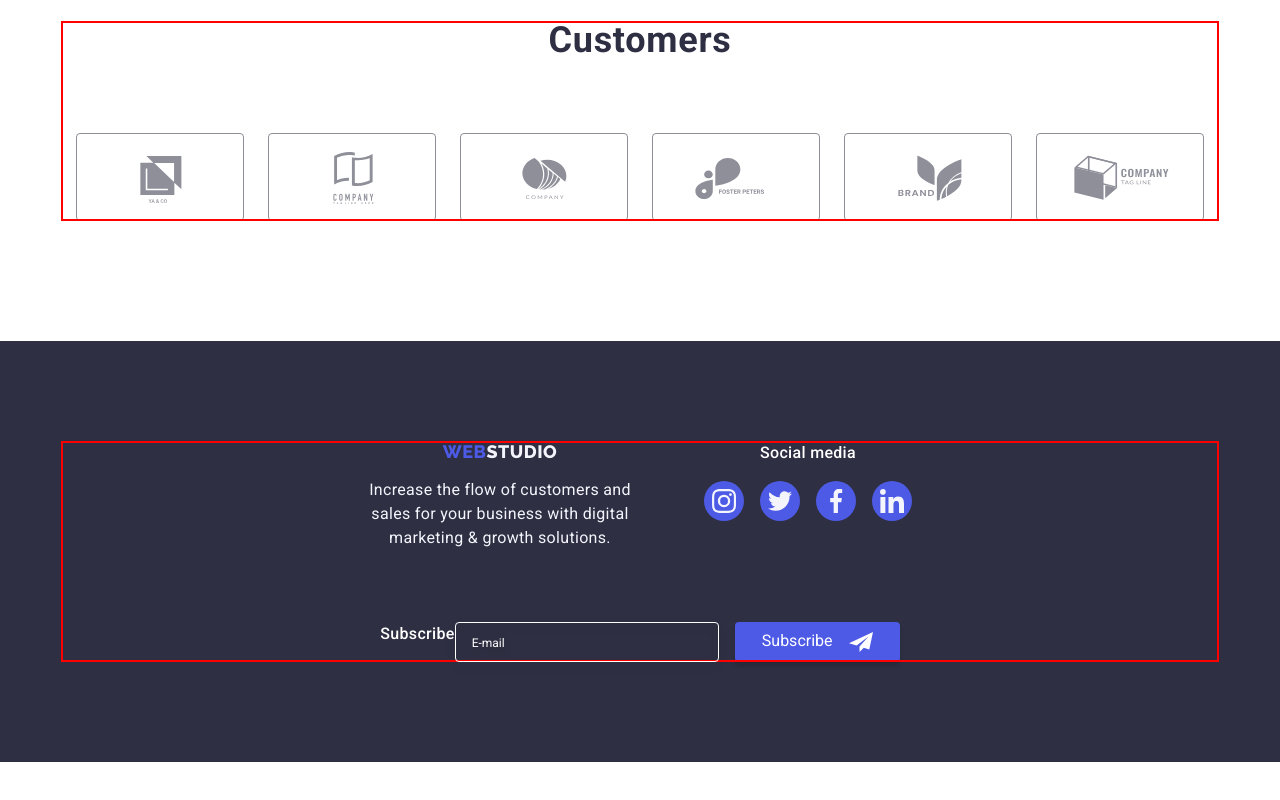
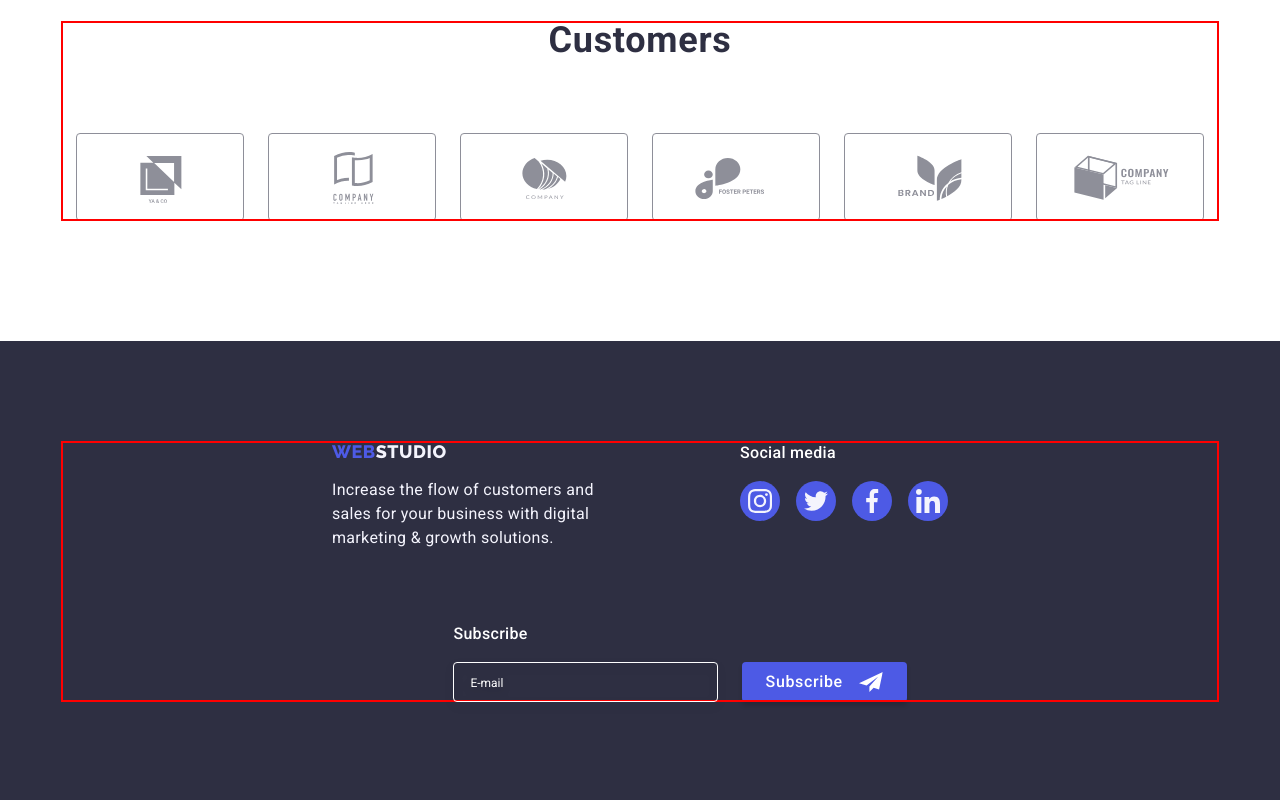
Before and after one commit to artm22es/goit-markup-hw-07, a plain HTML site: page index.html in a window 1280 px wide. Shown: the part 2571-3371 px from the top of the page. Before the commit the page ends 3333 px from the top, so only its background shows below. Drawn offline with nearby package versions, Linux system fonts and the light colour scheme.

Commit message:
footer-update

```diff
--- a/css/styles.css
+++ b/css/styles.css
@@ -622,14 +622,17 @@ ol {
   display: flex;
   flex-wrap: wrap;
   justify-content: center;
-  gap: 72px;
-  /* align-items: baseline; */
+  gap: 72px 24px;
+  align-items: baseline;
 }
 
-.footer-first-wrapper {
-  display: inline-block;
-  /* margin-right: 120px; */
+
+@media only screen and (min-width: 1158px) {
+  .footer-first-wrapper {
+    margin-right: 120px;
+  }
 }
+
 
 .logo-footer {
   display: flex;
@@ -647,6 +650,12 @@ ol {
   color: #4d5ae5;
 }
 
+@media only screen and (min-width: 768px) {
+  .logo-footer {
+    justify-content: flex-start;
+  }
+}
+
 .logo-footer-right {
   color: #f4f4fd;
 }
@@ -660,6 +669,29 @@ ol {
   color: #f4f4fd;
 }
 
+@media only screen and (min-width: 768px) {
+  .footer-text {
+    text-align: left;
+  }
+
+  .footer-title {
+    text-align-last: left;
+  }
+}
+
+
+.footer-title {
+  margin-left: auto;
+  margin-right: auto;
+  margin-bottom: 16px;
+  font-weight: 500;
+  font-size: 16px;
+  line-height: 1.5;
+  letter-spacing: 0.02em;
+  text-align: center;
+  color: #ffffff;
+}
+
 
 .social-list-footer {
   display: flex;
@@ -668,11 +700,6 @@ ol {
   gap: 16px;
 }
 
-.footer-second-title {
-  margin-bottom: 16px;
-  font-weight: 500;
-  color: #ffffff;
-}
 
 .social-link-item-footer {
   display: flex;
@@ -690,18 +717,13 @@ ol {
   background-color: #31d0aa;
 }
 
-.footer-third-wrapper {
-  display: flex;
-  flex-wrap: wrap;
-  justify-content: center;
-  /* margin-left: 80px; */
+
+@media only screen and (min-width: 1158px) {
+  .footer-third-wrapper {
+    margin-left: 80px;
+  }
 }
 
-.footer-subscribe-title {
-  margin-bottom: 16px;
-  font-weight: 500;
-  color: #ffffff;
-}
 
 .footer-form {
   display: flex;
@@ -709,12 +731,18 @@ ol {
   align-items: center;
   justify-content: center;
   gap: 16px;
-  /* gap: 25px; */
 
 }
 
+@media only screen and (min-width: 768px) {
+  .footer-form {
+    flex-wrap: nowrap;
+    gap: 24px;
+  }
+}
+
 .footer-form-input {
-  min-width: 264px;
+  width: 100%;
   height: 40px;
   color: #FFFFFF;
   background-color: transparent;
@@ -722,6 +750,12 @@ ol {
   filter: drop-shadow(0px 4px 4px rgba(0, 0, 0, 0.15));
   border-radius: 4px;
   padding: 8px 16px;
+}
+
+@media only screen and (min-width: 768px) {
+  .footer-form-input {
+    min-width: 264px;
+  }
 }
 
 
@@ -743,6 +777,10 @@ ol {
   background-color: var(--decoration-color);
   border-radius: 4px;
   box-shadow: 0px 4px 4px rgba(0, 0, 0, 0.15);
+  font-weight: 500;
+  font-size: 16px;
+  line-height: 1.5;
+  letter-spacing: 0.04em;
   color: #FFFFFF;
   padding: 8px 24px;
   transition: background-color var(--transition-dur-and-func);
--- a/index.html
+++ b/index.html
@@ -429,7 +429,7 @@
           </p>
         </div>
         <div class="footer-second-wrapper">
-          <p class="footer-second-title footer-text">Social media</p>
+          <p class="footer-title">Social media</p>
           <ul class="social-list-footer list">
             <li class="social-link">
               <a
@@ -461,7 +461,7 @@
           </ul>
         </div>
         <div class="footer-third-wrapper">
-          <p class="footer-subscribe-title footer-text">Subscribe</p>
+          <p class="footer-title">Subscribe</p>
           <form class="footer-form">
             <input
               type="email"
```
